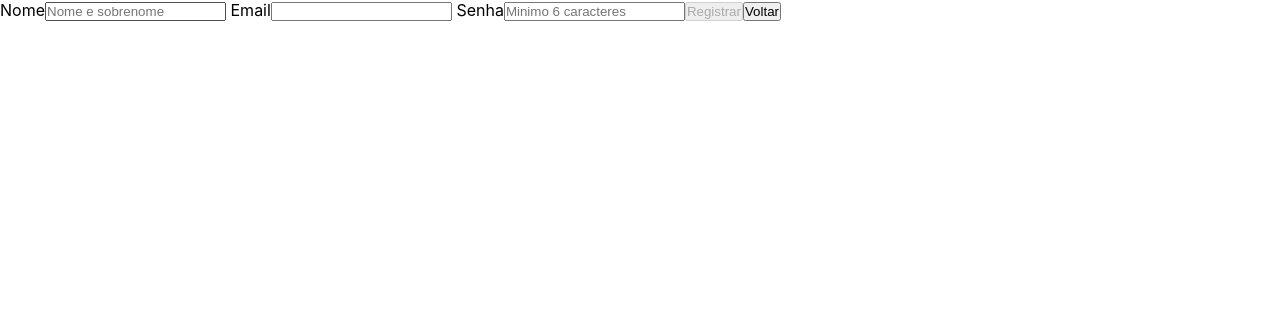
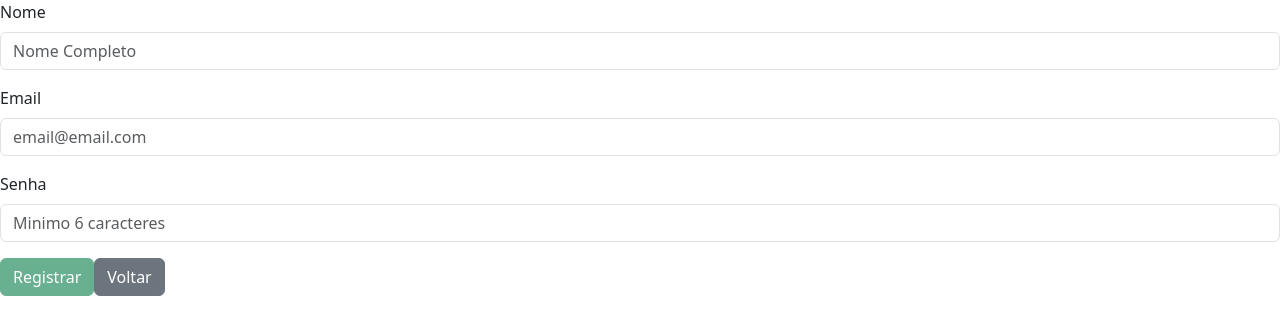
Before and after one commit to ViniciusSouzaReis/todo-list-technical-challenge, a React (Create React App) app in the folder app/front-end/: page /register in a window 1280 px wide. Shown: the top 334 px of the page. Built offline with nearby package versions, Linux system fonts and the light colour scheme.

Commit message:
login and register styled

```diff
--- a/app/front-end/package.json
+++ b/app/front-end/package.json
@@ -7,7 +7,9 @@
     "@testing-library/react": "^13.4.0",
     "@testing-library/user-event": "^13.5.0",
     "axios": "^1.3.4",
+    "bootstrap": "^5.3.0-alpha1",
     "react": "^18.2.0",
+    "react-bootstrap": "^2.7.2",
     "react-dom": "^18.2.0",
     "react-jwt": "^1.1.8",
     "react-router-dom": "^6.0.2",
--- a/app/front-end/src/index.js
+++ b/app/front-end/src/index.js
@@ -2,7 +2,7 @@ import React from 'react';
 import ReactDOM from 'react-dom';
 import { BrowserRouter } from 'react-router-dom';
 import reportWebVitals from './reportWebVitals';
-import './index.css';
+import 'bootstrap/dist/css/bootstrap.min.css';
 import App from './App';
 
 ReactDOM.render(
--- a/app/front-end/src/pages/Login.jsx
+++ b/app/front-end/src/pages/Login.jsx
@@ -2,6 +2,8 @@ import React, { useState, useEffect } from 'react';
 import { useNavigate } from 'react-router-dom';
 import httpRequestAxios from '../services/httpRequestAxios';
 import httpCodeHandler from '../assets/httpCodeHandler';
+import Form from 'react-bootstrap/Form';
+import Button from 'react-bootstrap/Button';
 
 import { writeStorage, readStorage, removeKey } from '../utils/localStorage';
 
@@ -47,57 +49,64 @@ function Login() {
 
   return (
     <section>
-      <form
+      <Form
         onSubmit={ (event) => login(event, { email, password })}
       >
         <h1>Área do usuário</h1>
-        <label htmlFor="email">
-            <input
+        <Form.Group className="mb-3" controlId="formBasicEmail">
+          <Form.Label htmlFor="email">Endereco de e-mail</Form.Label>
+          <Form.Control
             type="email"
+            placeholder="email"
             name="email"
             id="email"
             value={ email }
             onChange={ ({ target: { value } }) => setEmail(value) }
-              placeholder="E-mail"
           />
-          </label>
-          <label htmlFor="password">
-            <input
+          <Form.Text className="text-muted">
+            Nunca compartilharemos seu e-mail com mais ninguém.
+          </Form.Text>
+        </Form.Group>
+          <Form.Group className="mb-3" controlId="formBasicPassword">
+          <Form.Label>Senha</Form.Label>
+          <Form.Control
             type="password"
+            placeholder="Senha"
             name="password"
             id="password"
             value={ password }
             onChange={ ({ target: { value } }) => setPassword(value) }
-              placeholder="Senha"
             />
-          </label>
+        </Form.Group>
           {
             (invalidUser)
               ? (
-                <p>
+                <Form.Text className="text-muted">
                   {
                     `O endereço de e-mail ou a senha não estão corretos.
                     Por favor, tente novamente.`
                   }
-                </p>
+                </Form.Text>
               )
               : null
           }
-          <button
-            data-testid="login__login_btn"
+          <br></br>
+          <Button
+            variant="success"
             type="submit"
             disabled={ !(verifyemail) }
           >
             Entrar
-          </button>
-          <button
+          </Button>
+          <Button
             data-testid="common_register__button-register"
+            variant="primary"
             type="button"
             onClick={ () => navigate('/register') }
           >
             Ainda não tenho conta
-          </button>
-      </form>
+          </Button>
+      </Form>
     </section>
   )
 }
--- a/app/front-end/src/pages/Register.jsx
+++ b/app/front-end/src/pages/Register.jsx
@@ -1,5 +1,7 @@
 import React, { useState } from 'react';
 import { useNavigate } from 'react-router-dom';
+import Form from 'react-bootstrap/Form';
+import Button from 'react-bootstrap/Button';
 
 import httpRequestAxios from '../services/httpRequestAxios';
 import httpCodeHandler from '../assets/httpCodeHandler';
@@ -46,44 +48,34 @@ function Register() {
 
   return (
     <section>
-      <form
+      <Form
         onSubmit={ (event) => registerDBUser(event, { name, email, password }) }
       >
-      <label htmlFor="name">
-          {' '}
-          Nome
-          <input
+        <Form.Group className="mb-3" controlId="formBasicEmail">
+          <Form.Label>Nome</Form.Label>
+          <Form.Control
             type="text"
+            placeholder="Nome Completo"
             name="name"
             id="name"
-            data-testid="common_register__input-name"
             value={ name }
             onChange={ ({ target }) => setName(target.value) }
-            placeholder="Nome e sobrenome"
           />
-        </label>
-        <label
-          htmlFor="email"
-          className="registerEmailLabel"
-        >
-          {' '}
-          Email
-          <input
+        </Form.Group>
+        <Form.Group className="mb-3" controlId="formBasicEmail">
+          <Form.Label>Email</Form.Label>
+          <Form.Control
             type="email"
             name="email"
             id="email"
-            data-testid="common_register__input-email"
             value={ email }
             onChange={ ({ target }) => setEmail(target.value) }
+            placeholder="email@email.com"
           />
-        </label>
-        <label
-          htmlFor="password"
-          className="registerPasswordLabel"
-        >
-          {' '}
-          Senha
-          <input
+        </Form.Group>
+        <Form.Group className="mb-3" controlId="formBasicPassword">
+          <Form.Label>Senha</Form.Label>
+          <Form.Control
             type="password"
             name="password"
             id="password"
@@ -92,43 +84,45 @@ function Register() {
             onChange={ ({ target }) => setPassword(target.value) }
             placeholder="Minimo 6 caracteres"
           />
-        </label>
-        <button
+        </Form.Group>
+        <Button
           type="submit"
-          data-testid="common_register__button-register"
+          variant="success"
           disabled={ !(verifyemail && verifyName && verifyPassword) }
         >
           Registrar
-        </button>
-        <button
+        </Button>
+        <Button
           type="button"
+          variant="secondary"
           onClick={ () => navigate('/login') }
         >
           Voltar
-        </button>
+        </Button>
+        <br></br>
         {
           (invalidUser)
             ? (
-              <p>
+              <Form.Text className="text-muted">
                 {
                   `Usuario ja cadatrado. Tente um novo e-mail.`
                 }
-              </p>
+              </Form.Text>
             )
             : null
           }
           {
           (userCreated)
             ? (
-              <p>
+              <Form.Text className="text-muted">
                 {
                   `Usuario registrado!`
                 }
-              </p>
+              </Form.Text>
             )
             : null
           }
-      </form>
+      </Form>
     </section>
   );
 };
```
Also changed, not shown: 1 other file (tests, documents, lock files or other folders). Lines whose indentation alone changed are shown as unchanged.
